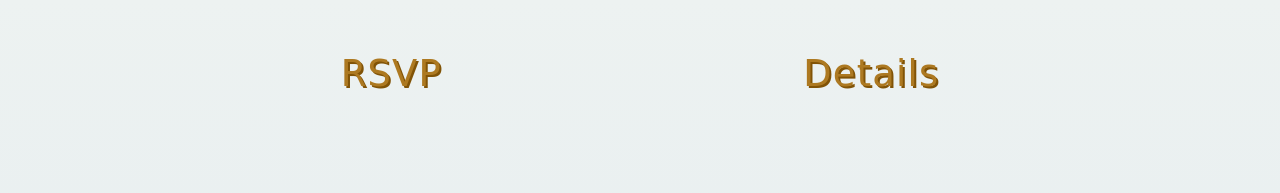
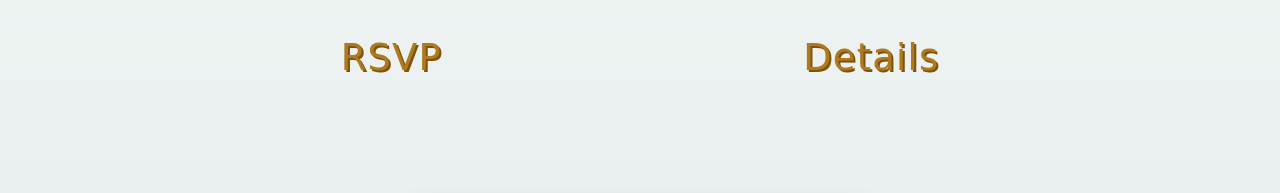
Before and after one commit to KenisaRenee/Birthday-Invitation, a plain HTML site: page index.html in a window 1280 px wide. Shown: the top 193 px of the page. Drawn offline with Linux system fonts and the light colour scheme; a web font is replaced by a local one.

Commit message:
Update styles.css

```diff
--- a/styles.css
+++ b/styles.css
@@ -28,7 +28,7 @@ nav ul {
     display: flex;
     flex-direction: row;
     justify-content: space-around;
-    padding: 3rem 10rem 0 10rem;
+    padding: 2rem 10rem 0 10rem;
     color: var(--gold);
     font-size: 3.5rem;
     background-color: transparent;
```
